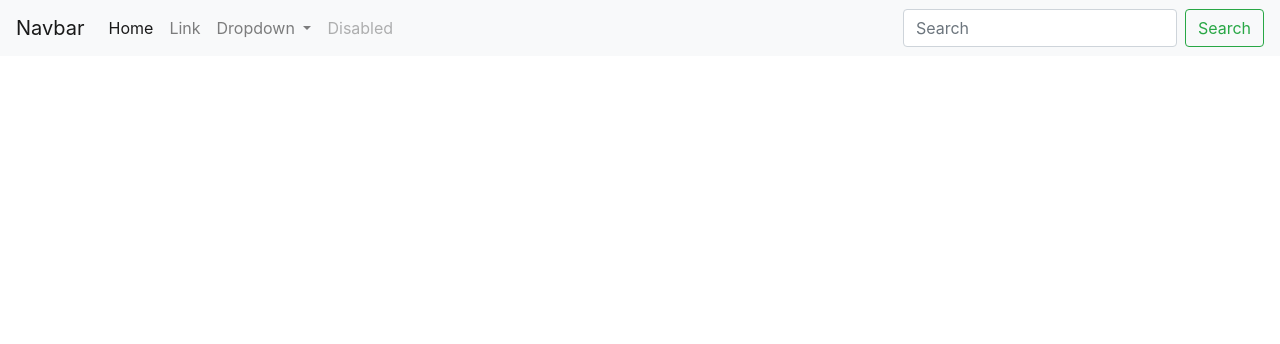
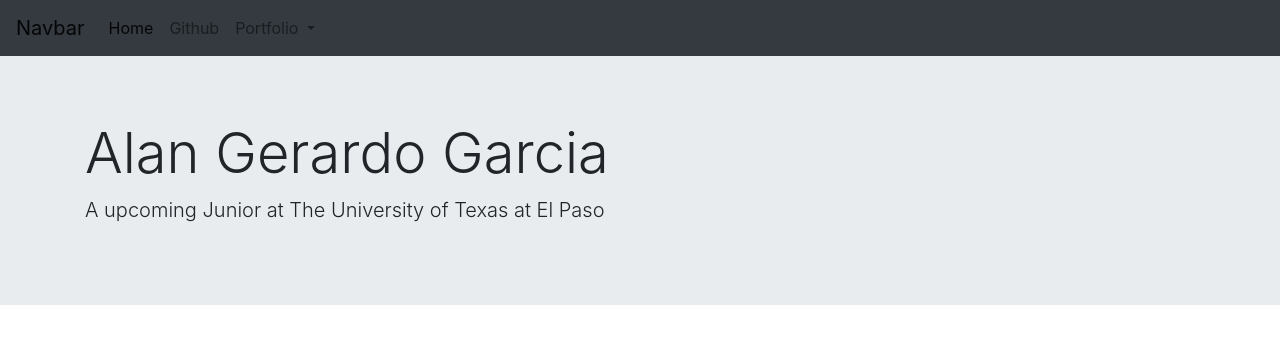
Before and after one commit to GmoneyAlan/portfolio, an Angular app: page / in a window 1280 px wide. Shown: the top 344 px of the page. Built offline with nearby package versions, Linux system fonts and the light colour scheme.

Commit message:
accordion created

```diff
--- /dev/null
+++ b/src/app/accordion/accordion.component.html
@@ -0,0 +1 @@
+<p>accordion works!</p>
--- /dev/null
+++ b/src/app/accordion/accordion.component.ts
@@ -0,0 +1,15 @@
+import { Component, OnInit } from '@angular/core';
+
+@Component({
+  selector: 'app-accordion',
+  templateUrl: './accordion.component.html',
+  styleUrls: ['./accordion.component.css']
+})
+export class AccordionComponent implements OnInit {
+
+  constructor() { }
+
+  ngOnInit(): void {
+  }
+
+}
--- a/src/app/app.component.html
+++ b/src/app/app.component.html
@@ -1,3 +1,4 @@
 <router-outlet>
     <app-navbar></app-navbar>
+    <app-jumbotron></app-jumbotron>
 </router-outlet>
--- a/src/app/app.module.ts
+++ b/src/app/app.module.ts
@@ -5,12 +5,14 @@ import { AppRoutingModule } from './app-routing.module';
 import { AppComponent } from './app.component';
 import { NavbarComponent } from './navbar/navbar.component';
 import { JumbotronComponent } from './jumbotron/jumbotron.component';
+import { AccordionComponent } from './accordion/accordion.component';
 
 @NgModule({
   declarations: [
     AppComponent,
     NavbarComponent,
-    JumbotronComponent
+    JumbotronComponent,
+    AccordionComponent
   ],
   imports: [
     BrowserModule,
--- a/src/app/jumbotron/jumbotron.component.html
+++ b/src/app/jumbotron/jumbotron.component.html
@@ -1 +1,6 @@
-<p>jumbotron works!</p>
+<div class="jumbotron jumbotron-fluid">
+    <div class="container">
+        <h1 class="display-4">Alan Gerardo Garcia</h1>
+        <p class="lead">A upcoming Junior at The University of Texas at El Paso</p>
+    </div>
+</div>
--- a/src/app/navbar/navbar.component.html
+++ b/src/app/navbar/navbar.component.html
@@ -1,4 +1,4 @@
-<nav class="navbar navbar-expand-lg navbar-light bg-light">
+<nav class="navbar navbar-expand-lg navbar-light bg-dark">
     <a class="navbar-brand" href="#">Navbar</a>
     <button class="navbar-toggler" type="button" data-toggle="collapse" data-target="#navbarSupportedContent" aria-controls="navbarSupportedContent" aria-expanded="false" aria-label="Toggle navigation">
       <span class="navbar-toggler-icon"></span>
@@ -10,26 +10,18 @@
                 <a class="nav-link" href="#">Home <span class="sr-only">(current)</span></a>
             </li>
             <li class="nav-item">
-                <a class="nav-link" href="#">Link</a>
+                <a class="nav-link" href="https://github.com/GmoneyAlan">Github</a>
             </li>
             <li class="nav-item dropdown">
                 <a class="nav-link dropdown-toggle" href="#" id="navbarDropdown" role="button" data-toggle="dropdown" aria-haspopup="true" aria-expanded="false">
-            Dropdown
+            Portfolio
           </a>
                 <div class="dropdown-menu" aria-labelledby="navbarDropdown">
-                    <a class="dropdown-item" href="#">Action</a>
-                    <a class="dropdown-item" href="#">Another action</a>
-                    <div class="dropdown-divider"></div>
-                    <a class="dropdown-item" href="#">Something else here</a>
+                    <a class="dropdown-item" href="#">Projects</a>
+                    <a class="dropdown-item" href="#">Resume</a>
+                    <a class="dropdown-item" href="https://www.linkedin.com/in/alan-garcia-16705571/">Linkedin</a>
                 </div>
             </li>
-            <li class="nav-item">
-                <a class="nav-link disabled" href="#" tabindex="-1" aria-disabled="true">Disabled</a>
-            </li>
         </ul>
-        <form class="form-inline my-2 my-lg-0">
-            <input class="form-control mr-sm-2" type="search" placeholder="Search" aria-label="Search">
-            <button class="btn btn-outline-success my-2 my-sm-0" type="submit">Search</button>
-        </form>
     </div>
 </nav>
```
Also changed, not shown: src/app/accordion/accordion.component.css (added), 1 other file (tests, documents, lock files or other folders).
